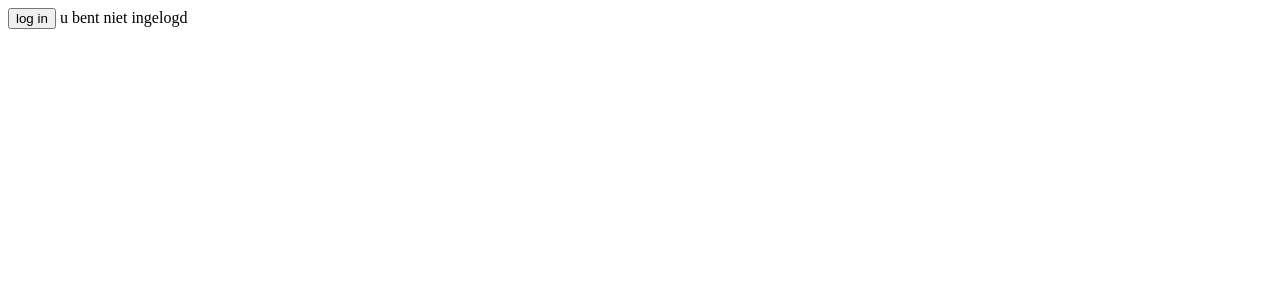
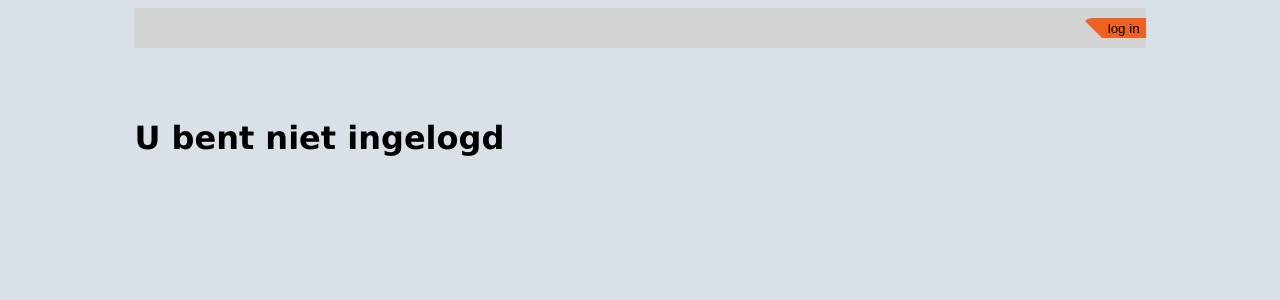
Before and after one commit to RandalphvanVelden/bitly, a PHP site: page /titlepage.php in a window 1280 px wide. Shown: the top 300 px of the page. Run offline with PHP 8.4, Linux system fonts and the light colour scheme; the visitor is signed in with stand-in values (Sample User, id 1).

Commit message:
added some css

```diff
--- a/header.php
+++ b/header.php
@@ -1,13 +1,15 @@
+<div class="header">
 <?php
 // header met inlog/uitlog knop en wie er is ingelogd
 if(isset($token))
      {
           echo "logged in as $user";?>
-          <button class="button" type="submit" onClick="parent.location='destroysession.php'" >log out</button>
+          <button class="button log" type="submit" onClick="parent.location='destroysession.php'" >log out</button>
      <?php
      }
 
 else {?>
-          <button class="button" onClick="parent.location='login.php'">log in</button>
+          <button class="button log" onClick="parent.location='login.php'">log in</button>
      <?php
      } ?>
+     </div>
--- a/styles.css
+++ b/styles.css
@@ -1,11 +1,137 @@
+
+body{
+    background-color: rgb(218, 224, 231);
+}
+.content{
+    width: 80%;
+    margin: auto;
+    display: flex;
+    flex-direction: column;
+}
+
 .button{
-        background-color:#ee6123 ;
-        border-radius: 100px / 50px;
-        border-style: none;
+    position: relative;
+    background-color:#ee6123 ;
+    border-style: none;
+    height: 20px;
+}
 
+.button::before {
+    position: absolute;
+    content: "";
+    width: 0;
+    height: 0;
+    border-top: 20px solid #ee6123;
+    border-left: 20px solid transparent;
+    border-top-left-radius: 50%;
+    left: -20px;
+    top: 0;
+  }
+
+.button:hover{
+    font-size: 90%;
+    background-color: #fa3310;
+}
+
+.button:hover:before{
+    font-size: 90%;
+    border-top: 20px solid #fa3310;
+    border-left: 20px solid transparent;
+}
+
+.group-choice{
+    text-align: right;
+}
+
+.visibility-choice{
+    text-align: right;
+}
+
+.table{
+    background-color: lightgray;
+    margin: auto;
+    width:100%;
+    border-style: solid;
+    border-width: 1px;
+    margin-top: 10px;
+}
+#bitlylinks {
+    margin: auto;
+    width: 100%;
+}
+
+#bitlylinks tr:nth-child(even){background-color: #f2f2f2;}
+
+#bitlylinks tr:hover {background-color: #ddd;}
+
+#bitlylinks tr{
+ padding:5px;
+}
+
+.btn-table{
+    width: 10%;
+}
+
+.id-table-content{
+    width:fit-content;
+}
+
+.title-table-content{
+    min-width: 30%;
+    max-width: fit-content;
+}
+
+.link-table-content{
+    min-width: 40%;
+    max-width: fit-content;
+}
+
+.visibility{
+    width: 95%;
+}
+
+.header{
+    position: relative;
+    background-color: lightgrey;
+    height: 30px;
+    padding-top: 10px;
+    margin-bottom: 50px;
 
 }
 
-.button:hover{
-    font-size: 90%;
+.log{
+    position:absolute;
+    right:0;
 }
+
+.add-content{
+width: 42%;
+margin-bottom: 25px;
+display: flex;
+    justify-content: space-between;
+}
+
+
+.change-link {
+    width: 58%;
+    margin:auto;
+    margin-bottom: 30px;
+    display: flex;
+    justify-content: space-between;
+}
+
+.return-overzicht{
+  width: 75px;
+  align-self: flex-end;
+}
+
+h1{
+  font-family: Verdana, Geneva, Tahoma, sans-serif;
+}
+
+.login-form{
+    width: 50%;
+    margin: auto;
+    display: flex;
+    justify-content: space-between;
+}
--- a/titlepage.php
+++ b/titlepage.php
@@ -1,5 +1,15 @@
-<?php
+<!DOCTYPE html>
+<html>
+<head>
+    <link rel="stylesheet" href="styles.css">
+</head>
+<body>
+ <div class ="content">
+
+     <?php
 // pagina die word weergegeven als je niet bent ingelogd
 include 'header.php';
-echo 'u bent niet ingelogd' ;
+echo "<h1> U bent niet ingelogd </h1>" ;
 ?>
+
+</div>
```
Also changed, not shown: hiddenTable.php (+5 -5 lines), index.php (+17 -8 lines), login.php (+6 -1 lines), singleLink.php (+14 -3 lines), visibleTable.php (+5 -5 lines).
